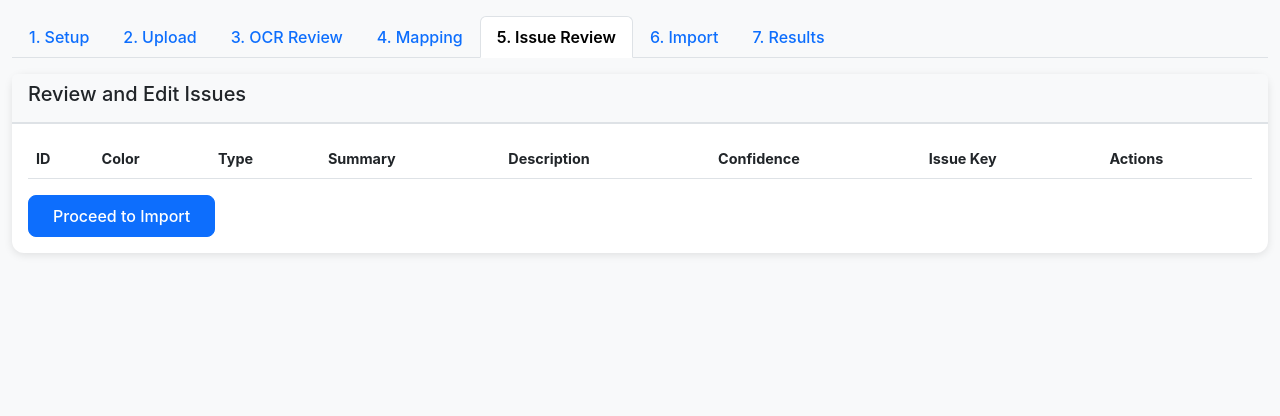
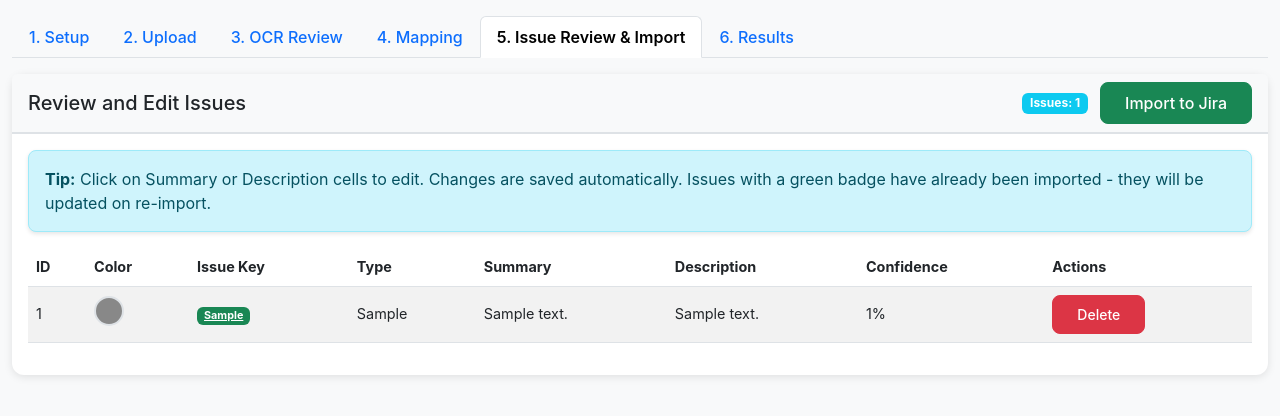
Before and after one commit to niksavis/sticky2jira, a Flask app: page / in a window 1280 px wide, after a click on "5. Issue Review & Import". Shown: the part 55-471 px from the top of the page. Run offline with Flask 3, Linux system fonts and the light colour scheme; tables that the repository leaves empty hold one stand-in row (values such as "Sample post"); lists and menus that the app fills with data are empty; some libraries are stand-ins or nearby versions.

Commit message:
feat: Implement bulk issue mapping and update functionality; enhance issue review UI

```diff
--- a/app.py
+++ b/app.py
@@ -536,7 +536,9 @@ def import_to_jira():
 
                 # Check if issue already has a Jira key (update vs create)
                 existing_issue_key = issue.get("issue_key")
-                issue_id = issue.get("id")
+                issue_id = issue.get("db_id") or issue.get(
+                    "id"
+                )  # Try db_id first, fallback to id
 
                 if existing_issue_key:
                     # Update existing issue
@@ -657,9 +659,33 @@ def get_issues_preview():
     try:
         app.logger.info("Retrieving issues preview")
 
-        # TODO: Implement issue retrieval using session_manager
+        # Get all issues from database
+        issues = session_manager.get_all_issues()
 
-        return jsonify({"success": True, "issues": []})
+        # Transform to frontend format
+        issues_data = [
+            {
+                "db_id": issue["id"],
+                "id": issue["region_id"],
+                "color_hex": issue["color_hex"],
+                "color_name": "unknown",  # TODO: derive from color_hex
+                "text": issue["summary"],
+                "linked_text": issue["description"],
+                "issue_type": issue["issue_type"],
+                "project_key": issue["project_key"],
+                "issue_key": issue["issue_key"],
+                "confidence": issue["confidence"],
+                "bbox": {
+                    "x": issue["bbox_x"],
+                    "y": issue["bbox_y"],
+                    "width": issue["bbox_width"],
+                    "height": issue["bbox_height"],
+                },
+            }
+            for issue in issues
+        ]
+
+        return jsonify({"success": True, "issues": issues_data})
     except Exception as e:
         app.logger.error(f"Failed to retrieve issues: {str(e)}", exc_info=True)
         return jsonify({"success": False, "error": str(e)}), 500
@@ -681,6 +707,64 @@ def bulk_edit_issues():
         return jsonify({"success": True, "message": f"{len(issues)} issues updated"})
     except Exception as e:
         app.logger.error(f"Bulk edit failed: {str(e)}", exc_info=True)
+        return jsonify({"success": False, "error": str(e)}), 500
+
+
+@app.route("/api/issues/bulk-update-mapping", methods=["POST"])
+def bulk_update_mapping():
+    """Update project_key and issue_type for multiple issues after color mapping."""
+    try:
+        data = request.json
+        if not data:
+            return jsonify({"success": False, "error": "No data provided"}), 400
+
+        updates = data.get("updates", [])
+        app.logger.info(f"Updating mappings for {len(updates)} issues")
+
+        updated_count = 0
+        for update in updates:
+            issue_id = update.get("id")
+            if not issue_id:
+                continue
+
+            update_data = {}
+            if "project_key" in update:
+                update_data["project_key"] = update["project_key"]
+            if "issue_type" in update:
+                update_data["issue_type"] = update["issue_type"]
+
+            if update_data and session_manager.update_issue(issue_id, update_data):
+                updated_count += 1
+
+        app.logger.info(f"Updated {updated_count} issue mappings")
+        return jsonify(
+            {
+                "success": True,
+                "message": f"Updated {updated_count} issue mappings",
+                "updated": updated_count,
+            }
+        )
+    except Exception as e:
+        app.logger.error(f"Bulk update mapping failed: {str(e)}", exc_info=True)
+        return jsonify({"success": False, "error": str(e)}), 500
+
+
+@app.route("/api/issues/<int:issue_id>", methods=["PUT"])
+def update_single_issue(issue_id):
+    """Update a single issue field (summary or description)."""
+    try:
+        data = request.json
+        if not data:
+            return jsonify({"success": False, "error": "No data provided"}), 400
+
+        app.logger.info(f"Updating issue {issue_id}: {data}")
+
+        if session_manager.update_issue(issue_id, data):
+            return jsonify({"success": True, "message": "Issue updated"})
+        else:
+            return jsonify({"success": False, "error": "Update failed"}), 500
+    except Exception as e:
+        app.logger.error(f"Update issue failed: {str(e)}", exc_info=True)
         return jsonify({"success": False, "error": str(e)}), 500
 
 
--- a/static/js/app.js
+++ b/static/js/app.js
@@ -753,6 +753,11 @@ document.addEventListener("DOMContentLoaded", () => {
       }
     });
 
+  // Issue Review tab - load issues from database when shown
+  document.getElementById("issues-tab").addEventListener("shown.bs.tab", () => {
+    loadIssuesFromDatabase();
+  });
+
   // Mapping tab
   document.getElementById("mappingProject").addEventListener("change", (e) => {
     loadIssueTypes(e.target.value);
@@ -769,14 +774,6 @@ document.addEventListener("DOMContentLoaded", () => {
     .getElementById("proceedToIssuesBtn")
     .addEventListener("click", () => {
       applyColorMappingsAndProceed();
-    });
-
-  // Proceed to Import button
-  document
-    .getElementById("proceedToImportBtn")
-    .addEventListener("click", () => {
-      switchTab("import-tab");
-      updateImportSummary();
     });
 
   // Start Import button
@@ -851,11 +848,34 @@ function applyColorMappingsAndProceed() {
     region.project_key = projectKey;
   });
 
-  // Navigate to review tab
-  switchTab("issues-tab");
+  // Save mappings to database
+  const updates = appState.ocrRegions.map((region) => ({
+    id: region.db_id,
+    project_key: projectKey,
+    issue_type: region.issue_type,
+  }));
 
-  // Populate review table
-  populateReviewTable();
+  fetch("/api/issues/bulk-update-mapping", {
+    method: "POST",
+    headers: { "Content-Type": "application/json" },
+    body: JSON.stringify({ updates }),
+  })
+    .then((response) => response.json())
+    .then((data) => {
+      if (data.success) {
+        // Navigate to review tab
+        switchTab("issues-tab");
+
+        // Populate review table
+        populateReviewTable();
+      } else {
+        showAlert("Failed to save mappings", "danger");
+      }
+    })
+    .catch((error) => {
+      console.error("Failed to save mappings:", error);
+      showAlert("Failed to save mappings", "danger");
+    });
 }
 
 function populateReviewTable() {
@@ -867,7 +887,7 @@ function populateReviewTable() {
       ? `<a href="${appState.jiraSettings?.server_url || ""}/browse/${
           region.issue_key
         }" target="_blank" class="badge bg-success">${region.issue_key}</a>`
-      : '<span class="badge bg-secondary">Not imported</span>';
+      : '<span class="badge bg-secondary">-</span>';
 
     const row = tbody.insertRow();
     row.innerHTML = `
@@ -875,6 +895,7 @@ function populateReviewTable() {
       <td><span class="color-badge" style="background-color: ${
         region.color_hex
       };"></span></td>
+      <td>${issueKeyCell}</td>
       <td>${region.issue_type || "N/A"}</td>
       <td contenteditable="true" data-field="summary" data-id="${index}">${
       region.text || ""
@@ -883,7 +904,6 @@ function populateReviewTable() {
       region.linked_text || ""
     }</td>
       <td>${Math.round(region.confidence || 0)}%</td>
-      <td>${issueKeyCell}</td>
       <td>
         <button class="btn btn-sm btn-danger" onclick="deleteIssue(${index})">Delete</button>
       </td>
@@ -904,9 +924,53 @@ function populateReviewTable() {
           } else if (field === "description") {
             appState.ocrRegions[id].linked_text = value;
           }
+
+          // Update database if db_id exists
+          if (appState.ocrRegions[id].db_id) {
+            const updateData = {};
+            updateData[field] = value;
+            fetch(`/api/issues/${appState.ocrRegions[id].db_id}`, {
+              method: "PUT",
+              headers: { "Content-Type": "application/json" },
+              body: JSON.stringify(updateData),
+            }).catch((error) =>
+              console.error("Failed to update issue:", error)
+            );
+          }
         }
       });
     });
+
+  // Update issue count badge
+  document.getElementById("issueCount").textContent =
+    appState.ocrRegions.length;
+}
+
+function loadIssuesFromDatabase() {
+  fetch("/api/issues/preview")
+    .then((response) => response.json())
+    .then((data) => {
+      if (data.success && data.issues && data.issues.length > 0) {
+        // Merge database issues with current OCR regions
+        // If OCR regions exist (from current session), keep them
+        // Otherwise, load from database
+        if (appState.ocrRegions.length === 0) {
+          appState.ocrRegions = data.issues;
+        } else {
+          // Update existing regions with database data (issue_key, etc.)
+          appState.ocrRegions.forEach((region) => {
+            const dbIssue = data.issues.find((i) => i.db_id === region.db_id);
+            if (dbIssue) {
+              region.issue_key = dbIssue.issue_key;
+              region.project_key = dbIssue.project_key;
+              region.issue_type = dbIssue.issue_type;
+            }
+          });
+        }
+        populateReviewTable();
+      }
+    })
+    .catch((error) => console.error("Failed to load issues:", error));
 }
 
 function deleteIssue(index) {
@@ -935,7 +999,8 @@ function startJiraImport() {
 
   // Prepare issues data
   const issues = appState.ocrRegions.map((region, index) => ({
-    id: region.id, // Database ID if available
+    db_id: region.db_id, // Database ID for updating records
+    id: region.id, // Region ID for reference
     issue_key: region.issue_key, // Existing Jira key if already imported
     project_key: region.project_key,
     issue_type: region.issue_type,
--- a/templates/index.html
+++ b/templates/index.html
@@ -69,19 +69,13 @@
             <li class="nav-item" role="presentation">
                 <button class="nav-link" id="issues-tab" data-bs-toggle="tab"
                         data-bs-target="#issues" type="button" role="tab">
-                    5. Issue Review
-                </button>
-            </li>
-            <li class="nav-item" role="presentation">
-                <button class="nav-link" id="import-tab" data-bs-toggle="tab"
-                        data-bs-target="#import" type="button" role="tab">
-                    6. Import
+                    5. Issue Review & Import
                 </button>
             </li>
             <li class="nav-item" role="presentation">
                 <button class="nav-link" id="results-tab" data-bs-toggle="tab"
                         data-bs-target="#results" type="button" role="tab">
-                    7. Results
+                    6. Results
                 </button>
             </li>
         </ul>
@@ -255,53 +249,43 @@
                 </div>
             </div>
 
-            <!-- Tab 5: Issue Review -->
+            <!-- Tab 5: Issue Review & Import -->
             <div class="tab-pane fade" id="issues" role="tabpanel">
                 <div class="card">
-                    <div class="card-header">
-                        <h5>Review and Edit Issues</h5>
+                    <div class="card-header d-flex justify-content-between align-items-center">
+                        <h5 class="mb-0">Review and Edit Issues</h5>
+                        <div>
+                            <span class="badge bg-info me-2">Issues: <span id="issueCount">0</span></span>
+                            <button type="button" class="btn btn-success" id="startImportBtn">
+                                Import to Jira
+                            </button>
+                        </div>
                     </div>
                     <div class="card-body">
+                        <div class="alert alert-info">
+                            <strong>Tip:</strong> Click on Summary or Description cells to edit. Changes are saved automatically.
+                            Issues with a green badge have already been imported - they will be updated on re-import.
+                        </div>
                         <table id="issuesTable" class="table table-striped table-hover">
                             <thead>
                                 <tr>
                                     <th>ID</th>
                                     <th>Color</th>
+                                    <th>Issue Key</th>
                                     <th>Type</th>
                                     <th>Summary</th>
                                     <th>Description</th>
                                     <th>Confidence</th>
-                                    <th>Issue Key</th>
                                     <th>Actions</th>
                                 </tr>
                             </thead>
                             <tbody></tbody>
                         </table>
-                        <button type="button" class="btn btn-primary" id="proceedToImportBtn">
-                            Proceed to Import
-                        </button>
                     </div>
                 </div>
             </div>
 
-            <!-- Tab 6: Import -->
-            <div class="tab-pane fade" id="import" role="tabpanel">
-                <div class="card">
-                    <div class="card-header">
-                        <h5>Import to Jira</h5>
-                    </div>
-                    <div class="card-body">
-                        <div id="importSummary" class="mb-3">
-                            <p>Ready to import <span id="issueCount">0</span> issues to Jira.</p>
-                        </div>
-                        <button type="button" class="btn btn-success btn-lg" id="startImportBtn">
-                            Start Import
-                        </button>
-                    </div>
-                </div>
-            </div>
-
-            <!-- Tab 7: Results -->
+            <!-- Tab 6: Results -->
             <div class="tab-pane fade" id="results" role="tabpanel">
                 <div class="card">
                     <div class="card-header">
@@ -311,9 +295,6 @@
                         <div id="importResults">
                             <p class="text-muted">No import results yet.</p>
                         </div>
-                        <button type="button" class="btn btn-primary" id="viewHistoryBtn">
-                            View Import History
-                        </button>
                     </div>
                 </div>
             </div>
```
Also changed, not shown: services/ocr_service.py (+112 -4 lines).
